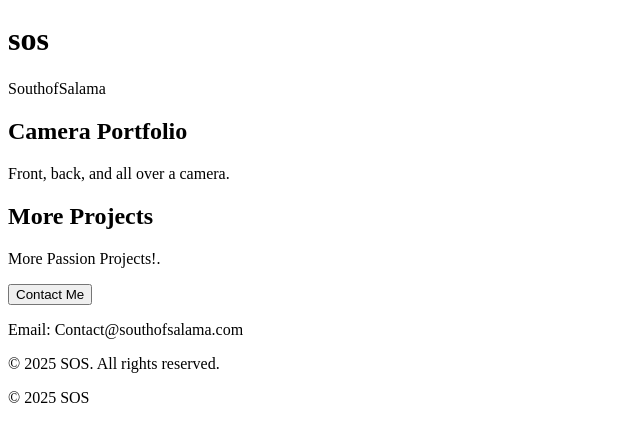
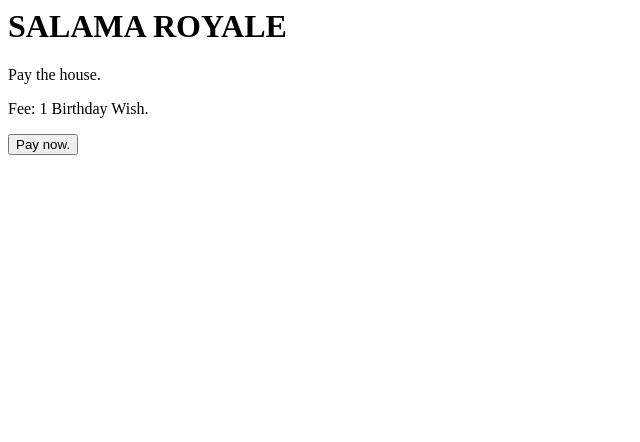
Before and after one commit to SalamaLand/SouthofSalama-, a plain HTML site: page index.html in a window 1280 px wide. Shown: the whole page, without its empty margins (0-640 px from the left). Drawn offline with Linux system fonts and the light colour scheme.

Commit message:
Update index.html

```diff
--- a/index.html
+++ b/index.html
@@ -1,54 +1,19 @@
-<!doctype html><style>
-@import url('https://fonts.googleapis.com/css2?family=Playfair+Display+SC:ital,wght@0,400;0,700;0,900;1,400;1,700;1,900&display=swap');
+<style>
+@import url('https://fonts.googleapis.com/css2?family=Bebas+Neue&display=swap');
 </style>
 <html lang="en">
-  <head>
-    <meta charset="UTF-8" />
-    <title>Your Name</title>
-    <link
-
-
-      }
-
-      header,
-      footer {
-        background-color: #000;
-        color: #fff;
-        text-align: center;
-        padding: 1rem;
-      }
-
-      main {
-        padding: 2rem;
-      }
-    </style>
-  </head>
-  <body>
-    <header>
-      <h1>sos</h1>
-      <p>SouthofSalama</p>
-    </header>
-
-    <main>
-      <section id="about">
-        <h2>Camera Portfolio</h2>
-        <p>Front, back, and all over a camera.</p>
-      </section>
-
-      <section id="projects">
-        <h2>More Projects</h2>
-        <p>More Passion Projects!.</p>
-      </section>
-<button id="contact-button">Contact Me</button>
-        <p>Email: Contact@southofsalama.com</p>
-      </section>
-    </main>
-
-    <footer>
-      <p>&copy; 2025 SOS. All rights reserved.</p>
-      <footer>
-        <p>© 2025 SOS</p>
-      </footer>
-    </footer>
-  </body>
+<head>
+  <meta charset="UTF-8" />
+  <meta name="viewport" content="width=device-width, initial-scale=1.0" />
+  <title>SALAMA ROYALE</title>
+</head>
+<body>
+  <div class="container">
+    <h1>SALAMA ROYALE</h1>
+    <p>Pay the house.</p>
+    <p>Fee: 1 Birthday Wish.</p>
+    </p>
+    <button onclick="startGame()">Pay now.</button>
+  </div>
+</body>
 </html>
```
